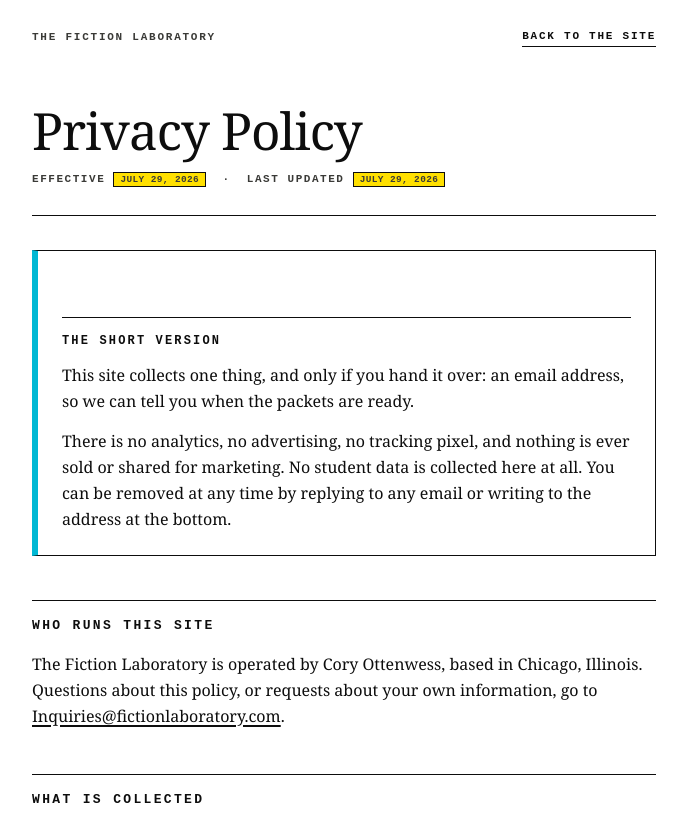
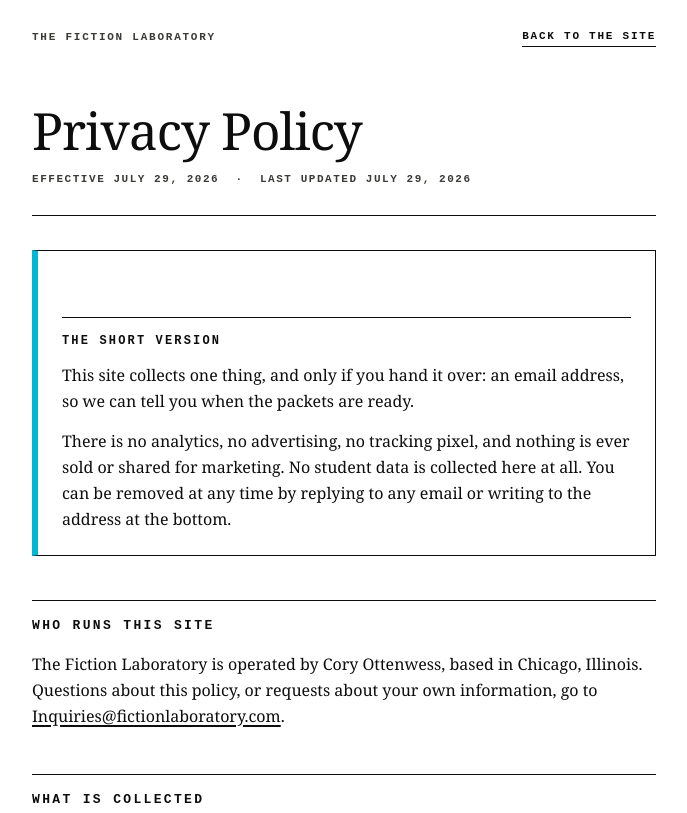
Before and after one commit to cottenwess/fictionlab, a plain HTML site: page privacy.html in a window 1280 px wide. Shown: the top 813 px of the page, without its empty margins (296-983 px from the left). Drawn offline with Linux system fonts and the light colour scheme; a web font is replaced by a local one.

Commit message:
Add files via upload

```diff
--- a/privacy.html
+++ b/privacy.html
@@ -173,7 +173,7 @@
 
     <h1>Privacy Policy</h1>
     <p class="effective">
-      Effective <span class="fill">July 29, 2026</span> &nbsp;·&nbsp; Last updated <span class="fill">July 29, 2026</span>
+      Effective July 29, 2026 &nbsp;·&nbsp; Last updated July 29, 2026
     </p>
 
     <section class="tldr">
```
